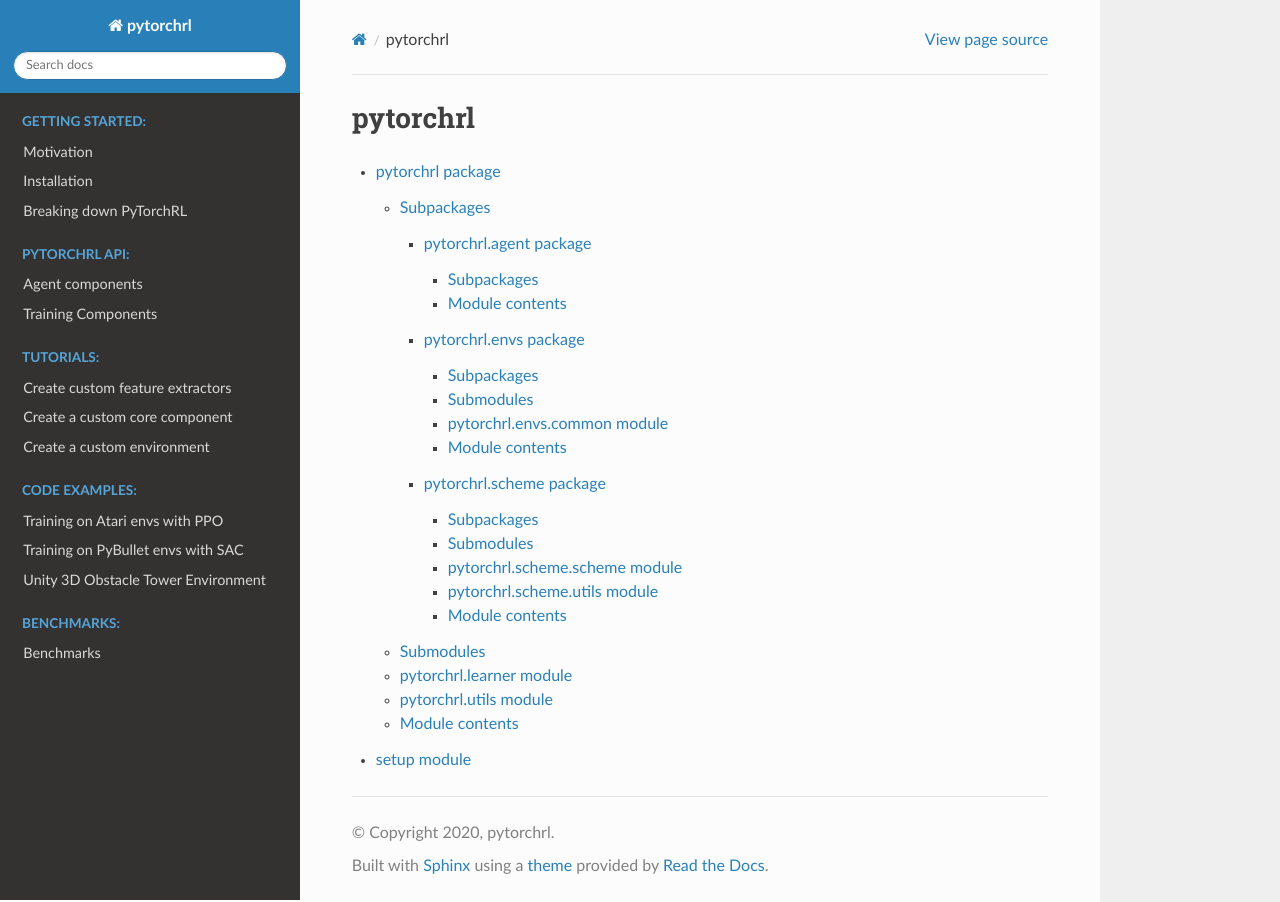
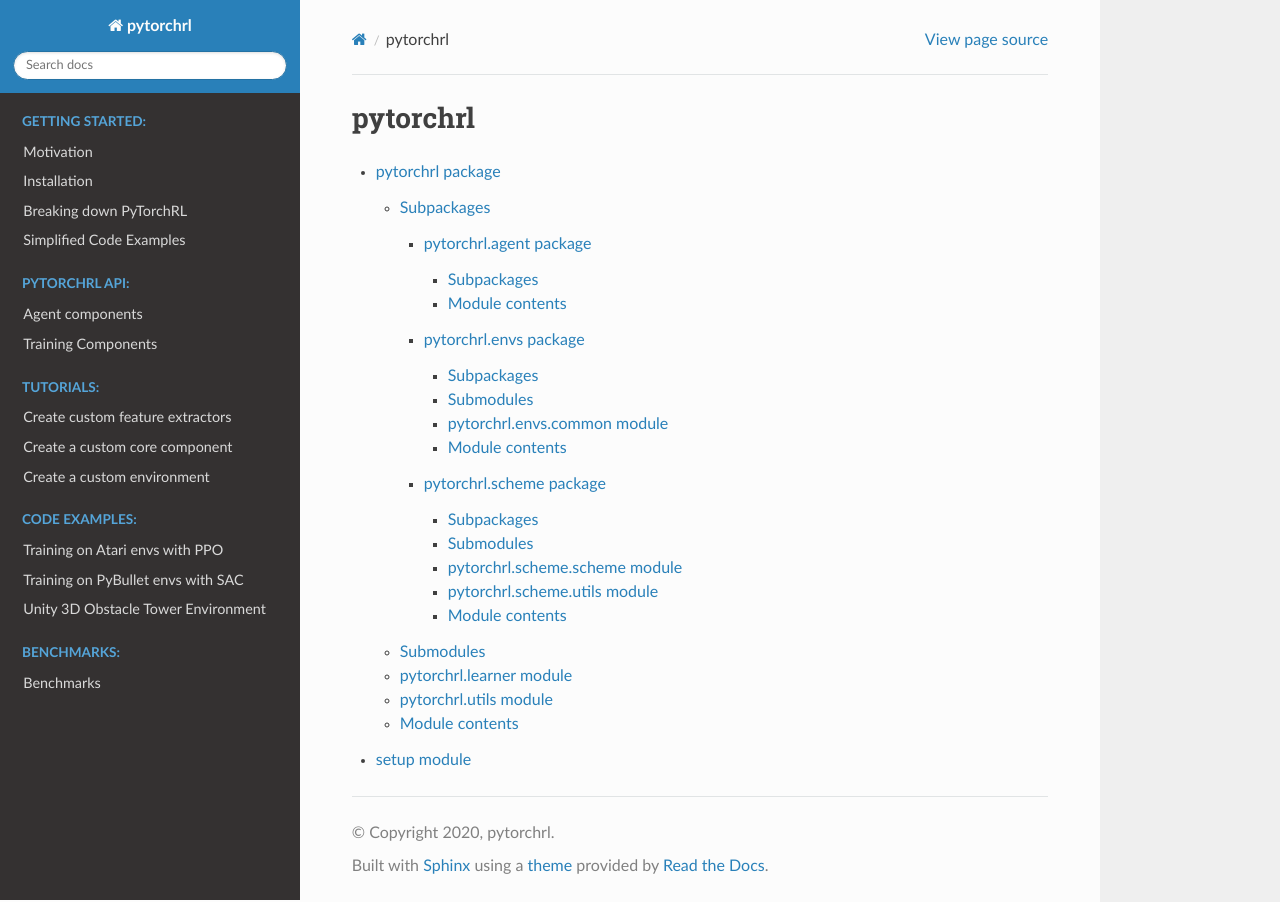
Before and after one commit to compsciencelab/pytorchrl, a Sphinx documentation site: the page built from docs/source/modules.rst, in a window 1280 px wide. Built offline with Sphinx 7.4.7 and the Read the Docs theme 2.0.0, drawn with Linux system fonts in a browser that asks for light colours; pages that are not in the unit, such as notebooks, are missing from menus.

Commit message:
update rst indexing with high level code examples

```diff
--- a/docs/source/index.rst
+++ b/docs/source/index.rst
@@ -16,7 +16,7 @@
    usage/introduction
    usage/installation
    usage/breaking_down_pytorchrl
-
+   usage/high_level_code_examples
 
 .. toctree::
    :maxdepth: 2
```
